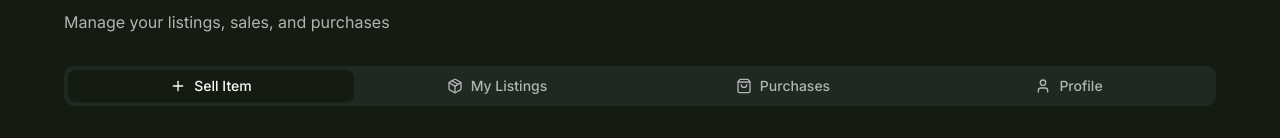
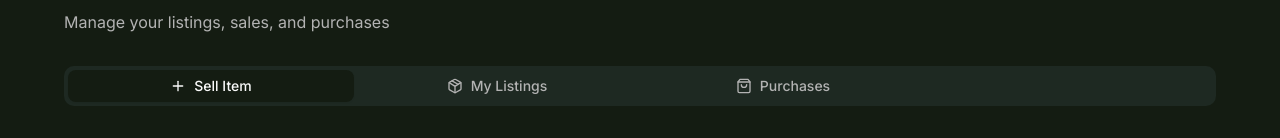
Before and after one commit to shrxloki/eco-crafts-nexus-88, a React (Vite) app: page /dashboard in a window 1280 px wide. Shown: the part 146-284 px from the top of the page. Built offline with nearby package versions, Linux system fonts and the light colour scheme.

Commit message:
Visual edit in Lovable

```diff
--- a/src/pages/DashboardPage.tsx
+++ b/src/pages/DashboardPage.tsx
@@ -6,10 +6,8 @@ import { PurchaseHistory } from '@/components/PurchaseHistory';
 import { ProfileSection } from '@/components/ProfileSection';
 import { Tabs, TabsContent, TabsList, TabsTrigger } from '@/components/ui/tabs';
 import { Package, Plus, ShoppingBag, User } from 'lucide-react';
-
 export const DashboardPage = () => {
-  return (
-    <Layout>
+  return <Layout>
       <div className="pt-20 min-h-screen">
         <div className="container mx-auto px-4 sm:px-6 lg:px-8 py-8">
           <div className="max-w-6xl mx-auto">
@@ -38,10 +36,7 @@ export const DashboardPage = () => {
                   <ShoppingBag className="w-4 h-4" />
                   <span>Purchases</span>
                 </TabsTrigger>
-                <TabsTrigger value="profile" className="flex items-center space-x-2">
-                  <User className="w-4 h-4" />
-                  <span>Profile</span>
-                </TabsTrigger>
+
               </TabsList>
 
               <TabsContent value="sell">
@@ -63,6 +58,5 @@ export const DashboardPage = () => {
           </div>
         </div>
       </div>
-    </Layout>
-  );
+    </Layout>;
 };
```
